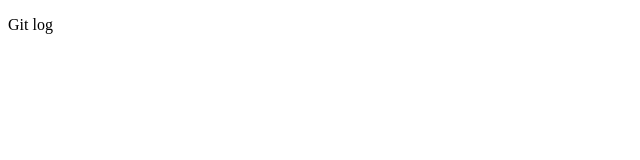
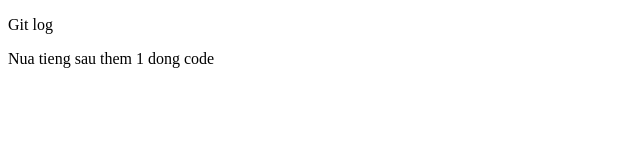
Before and after one commit to MrceLems/Test4, a plain HTML site: page index.html in a window 1280 px wide. Shown: the whole page, without its empty margins (0-640 px from the left). Drawn offline with Linux system fonts and the light colour scheme.

Commit message:
sua lan 1

```diff
--- a/index.html
+++ b/index.html
@@ -7,5 +7,6 @@
 </head>
 <body>
     <p>Git log</p>
+    <p>Nua tieng sau them 1 dong code</p>
 </body>
 </html>
```
